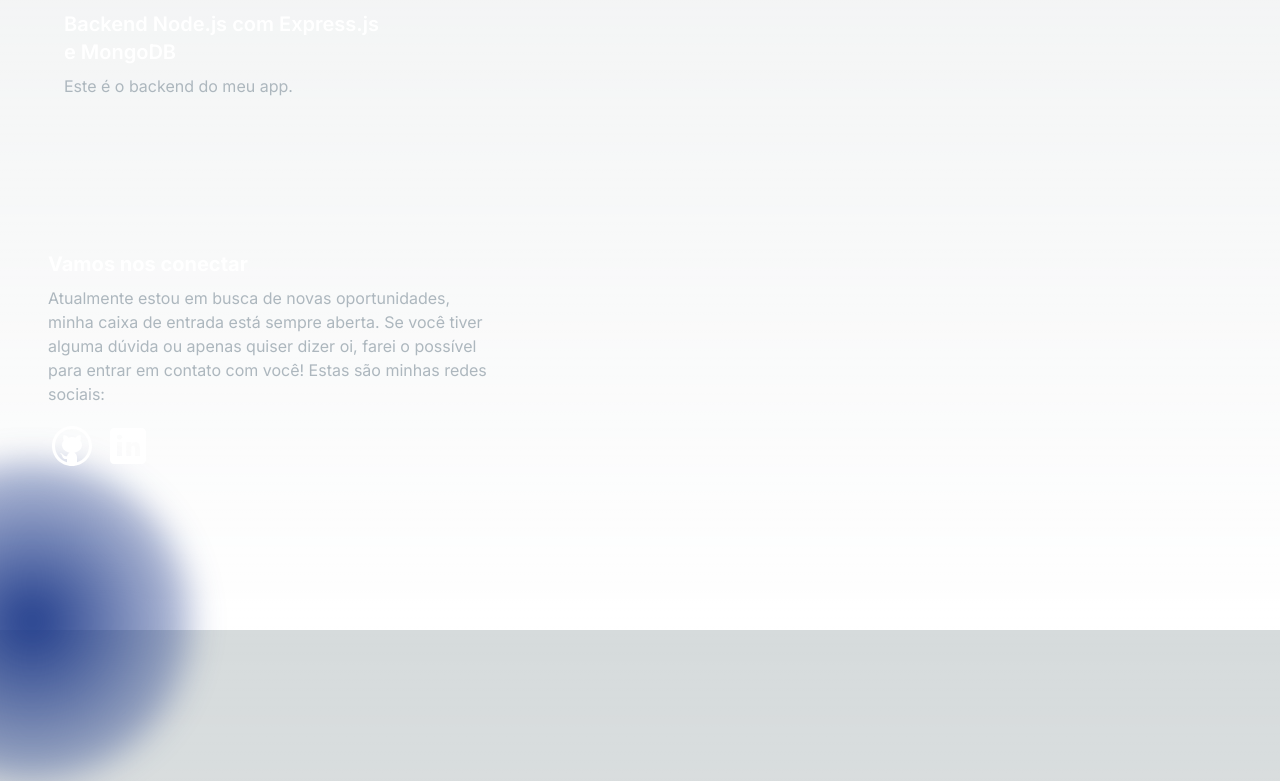
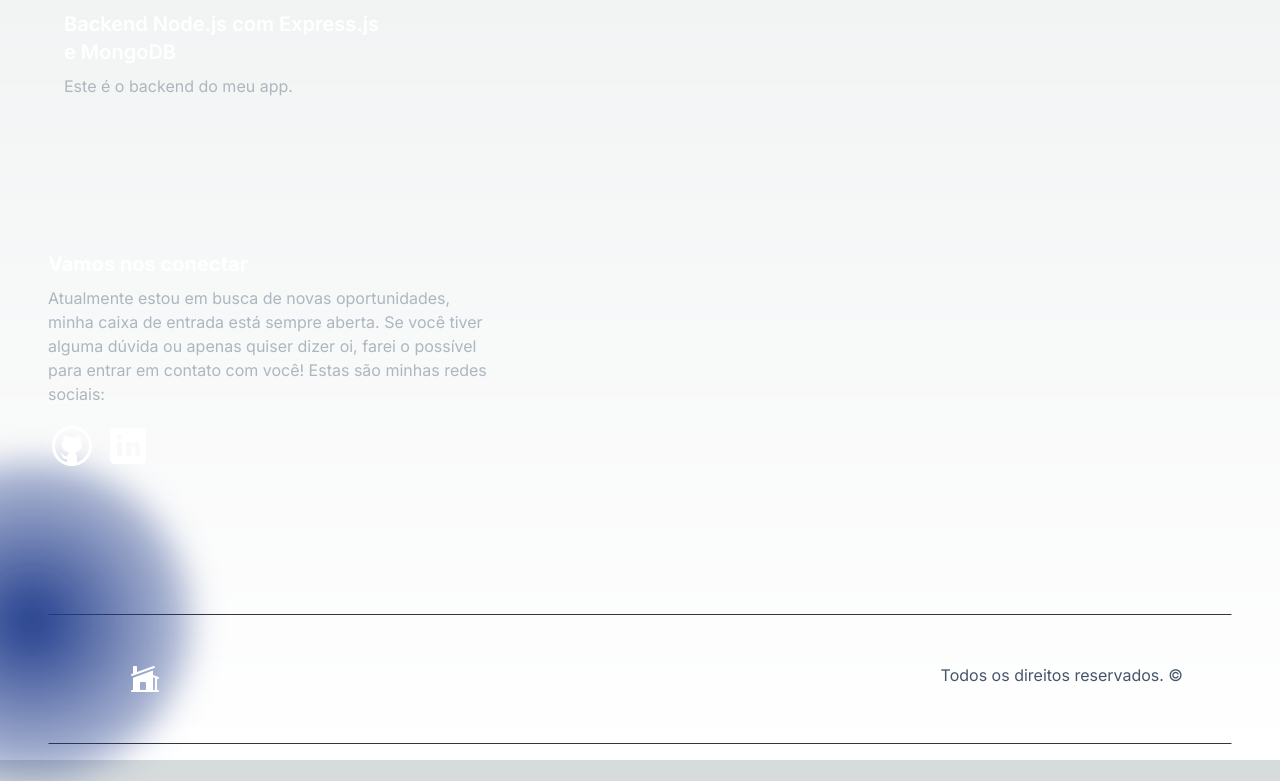
Before and after one commit to kelvindemirandabarros/portfolio, a Next.js app: page / in a window 1280 px wide. Shown: the part 1654-2435 px from the top of the page. Built offline with nearby package versions, Linux system fonts and the light colour scheme.

Commit message:
feat: Criação do Footer para a página principal

```diff
--- a/src/app/page.tsx
+++ b/src/app/page.tsx
@@ -4,6 +4,7 @@
 import { AboutSection } from '@/components/AboutSection';
 import { ProjectsSection } from '@/components/ProjectsSection';
 import { EmailSection } from '@/components/EmailSection';
+import Footer from '@/components/Footer';
 
 export default function Home() {
   return (
@@ -18,6 +19,8 @@
         <ProjectsSection />
 
         <EmailSection />
+
+        <Footer />
       </div>
     </main>
   );
--- /dev/null
+++ b/src/components/Footer.tsx
@@ -0,0 +1,18 @@
+import React from 'react';
+
+// Components:
+import { HomeIcon } from './HomeIcon';
+
+const Footer = () => {
+  return (
+    <footer className='footer border z-10 border-t-[#33353F] border-b-[#33353F]  border-l-transparent border-r-transparent text-white'>
+      <div className='container p-12 flex justify-between'>
+        <HomeIcon />
+
+        <p className='text-slate-600'>Todos os direitos reservados. ©</p>
+      </div>
+    </footer>
+  );
+};
+
+export default Footer;
```
